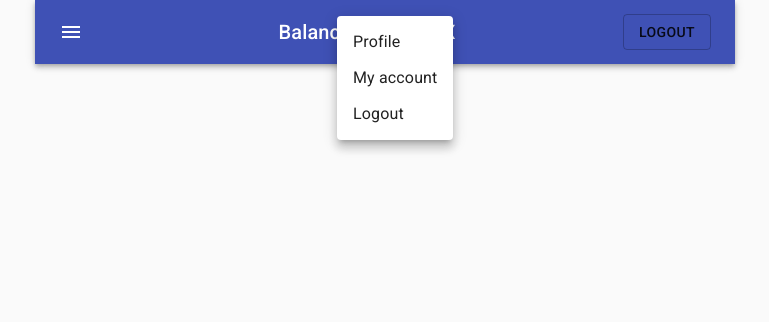
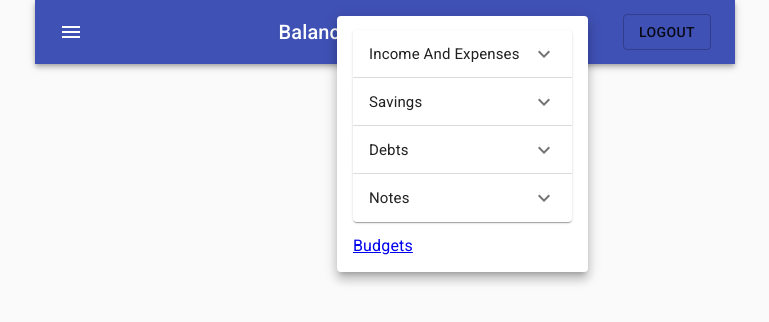
Before and after one commit to springbreak2020/SBFrontEnd, a React (Create React App) app in the folder sbfe/: page / in a window 1280 px wide. Both pictures are taken after a click on the button "menu". Shown: the top 322 px of the page, without its empty margins (255-1024 px from the left). Built offline with nearby package versions, Linux system fonts and the light colour scheme.

Commit message:
Added expansions, and links to top menu.

```diff
--- /dev/null
+++ b/sbfe/src/components/MenuExpansion.js
@@ -0,0 +1,95 @@
+import React from "react";
+
+import { Link } from "react-router-dom";
+
+import { makeStyles } from "@material-ui/core/styles";
+import ExpansionPanel from "@material-ui/core/ExpansionPanel";
+import ExpansionPanelSummary from "@material-ui/core/ExpansionPanelSummary";
+import ExpansionPanelDetails from "@material-ui/core/ExpansionPanelDetails";
+import Typography from "@material-ui/core/Typography";
+import ExpandMoreIcon from "@material-ui/icons/ExpandMore";
+
+const useStyles = makeStyles(theme => ({
+  root: {
+    width: "100%"
+  },
+  heading: {
+    fontSize: theme.typography.pxToRem(15),
+    fontWeight: theme.typography.fontWeightRegular
+  }
+}));
+
+export default function MenuExpansion() {
+  const classes = useStyles();
+
+  return (
+    <div className={classes.root}>
+      <ExpansionPanel>
+        <ExpansionPanelSummary
+          expandIcon={<ExpandMoreIcon />}
+          aria-controls="panel1a-content"
+          id="panel1a-header"
+        >
+          <Typography className={classes.heading}>
+            Income And Expenses
+          </Typography>
+        </ExpansionPanelSummary>
+        <ExpansionPanelDetails>
+          <Typography>
+            <Link to="/incomeexpenseadd">Add Income/Expenses</Link>
+            <br />
+            <Link to="/incomeexpenseeditdelete">Edit/Delete</Link>
+          </Typography>
+        </ExpansionPanelDetails>
+      </ExpansionPanel>
+      <ExpansionPanel>
+        <ExpansionPanelSummary
+          expandIcon={<ExpandMoreIcon />}
+          aria-controls="panel1a-content"
+          id="panel1a-header"
+        >
+          <Typography className={classes.heading}>Savings</Typography>
+        </ExpansionPanelSummary>
+        <ExpansionPanelDetails>
+          <Typography>
+            <Link to="/savingsadd">Add Savings</Link>
+            <br />
+            <Link to="/savingseditdelete">Edit/Delete Savings</Link>
+          </Typography>
+        </ExpansionPanelDetails>
+      </ExpansionPanel>
+      <ExpansionPanel>
+        <ExpansionPanelSummary
+          expandIcon={<ExpandMoreIcon />}
+          aria-controls="panel1a-content"
+          id="panel1a-header"
+        >
+          <Typography className={classes.heading}>Debts</Typography>
+        </ExpansionPanelSummary>
+        <ExpansionPanelDetails>
+          <Typography>
+            <Link to="/debtadd">Add Debt</Link>
+            <br />
+            <Link to="./debteditdelete">Edit/Delete Debt</Link>
+          </Typography>
+        </ExpansionPanelDetails>
+      </ExpansionPanel>
+      <ExpansionPanel>
+        <ExpansionPanelSummary
+          expandIcon={<ExpandMoreIcon />}
+          aria-controls="panel1a-content"
+          id="panel1a-header"
+        >
+          <Typography className={classes.heading}>Notes</Typography>
+        </ExpansionPanelSummary>
+        <ExpansionPanelDetails>
+          <Typography>
+            <Link to="./notesadd">Add Note</Link>
+            <br />
+            <Link to="./noteseditdelete">Edit/Delete Note</Link>
+          </Typography>
+        </ExpansionPanelDetails>
+      </ExpansionPanel>
+    </div>
+  );
+}
--- a/sbfe/src/components/TopAppBar.js
+++ b/sbfe/src/components/TopAppBar.js
@@ -1,4 +1,8 @@
 import React from "react";
+import { Link } from "react-router-dom";
+
+import MenuExpansion from "./MenuExpansion";
+
 import { makeStyles } from "@material-ui/core/styles";
 import AppBar from "@material-ui/core/AppBar";
 import Toolbar from "@material-ui/core/Toolbar";
@@ -19,7 +23,7 @@ const useStyles = makeStyles(theme => ({
     marginRight: theme.spacing(2)
   },
   title: {
-    flexGrow: 1,
+    flexGrow: 1
   }
 }));
 
@@ -53,9 +57,12 @@ export default function TopAppBar() {
               open={Boolean(anchorEl)}
               onClose={handleClose}
             >
-              <MenuItem onClick={handleClose}>Profile</MenuItem>
-              <MenuItem onClick={handleClose}>My account</MenuItem>
-              <MenuItem onClick={handleClose}>Logout</MenuItem>
+              <MenuItem onClick={handleClose}>
+                <MenuExpansion />
+              </MenuItem>
+              <MenuItem onClick={handleClose}>
+                <Link to="./budgets">Budgets</Link>
+              </MenuItem>
             </Menu>
             <MenuIcon />
           </IconButton>
```
